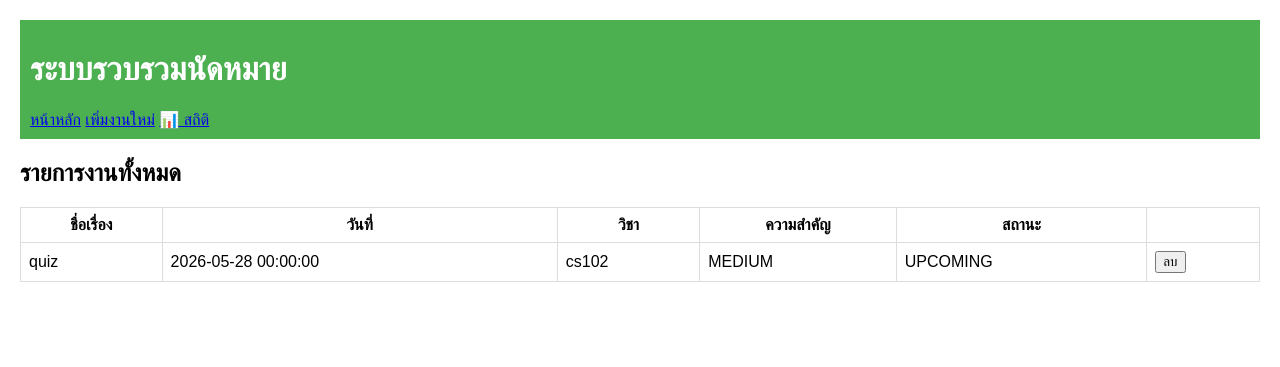
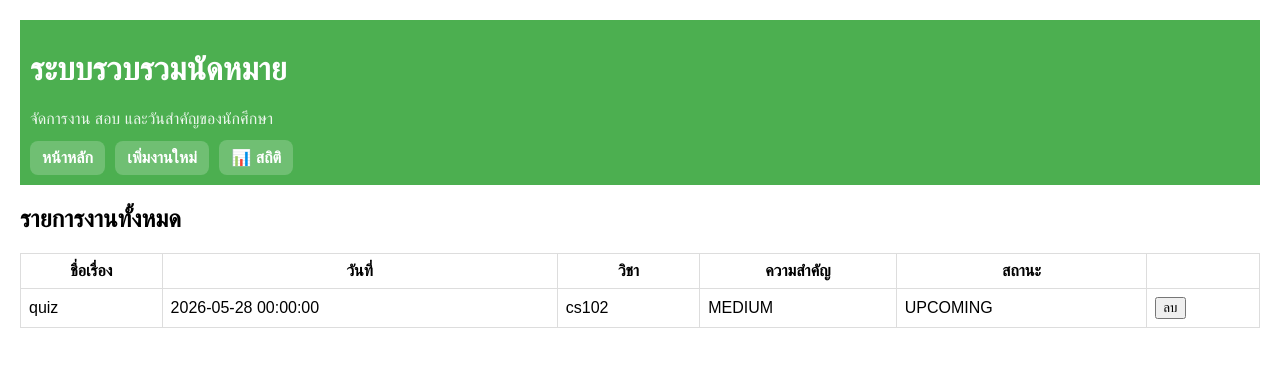
Before and after one commit to 6709530015/CS242_finalProject, a Flask app: page / in a window 1280 px wide. Shown: the top 367 px of the page. Run offline with Flask 3, Linux system fonts and the light colour scheme.

Commit message:
improve header and navigation UI

```diff
--- a/static/style.css
+++ b/static/style.css
@@ -15,3 +15,23 @@ table, th, td {
     border: 1px solid #ddd;
     padding: 8px;
 }
+
+.subtitle {
+    margin: 6px 0 12px;
+    opacity: 0.9;
+}
+
+nav a {
+    display: inline-block;
+    color: white;
+    text-decoration: none;
+    background: rgba(255, 255, 255, 0.2);
+    padding: 8px 12px;
+    border-radius: 8px;
+    margin-right: 6px;
+    font-weight: bold;
+}
+
+nav a:hover {
+    background: rgba(255, 255, 255, 0.35);
+}
--- a/templates/base.html
+++ b/templates/base.html
@@ -8,12 +8,14 @@
 <body>
     <header>
         <h1>ระบบรวบรวมนัดหมาย</h1>
+        <p class="subtitle">จัดการงาน สอบ และวันสำคัญของนักศึกษา</p>
         <nav>
             <a href="{{ url_for('index') }}">หน้าหลัก</a>
             <a href="{{ url_for('add_event') }}">เพิ่มงานใหม่</a>
             <a href="{{ url_for('stats') }}">📊 สถิติ</a>
         </nav>
     </header>
+
     <main>
         {% block content %}{% endblock %}
     </main>
```
